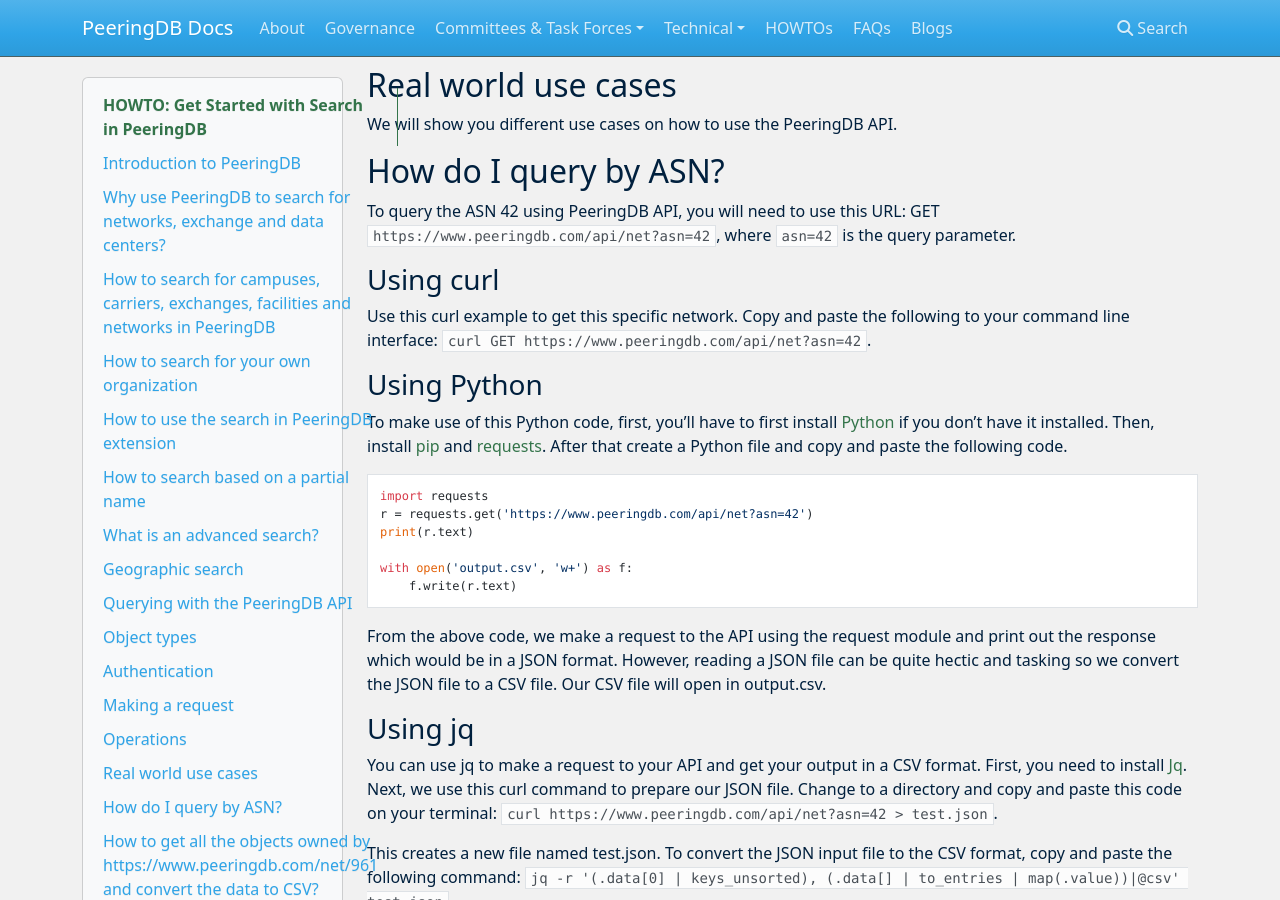
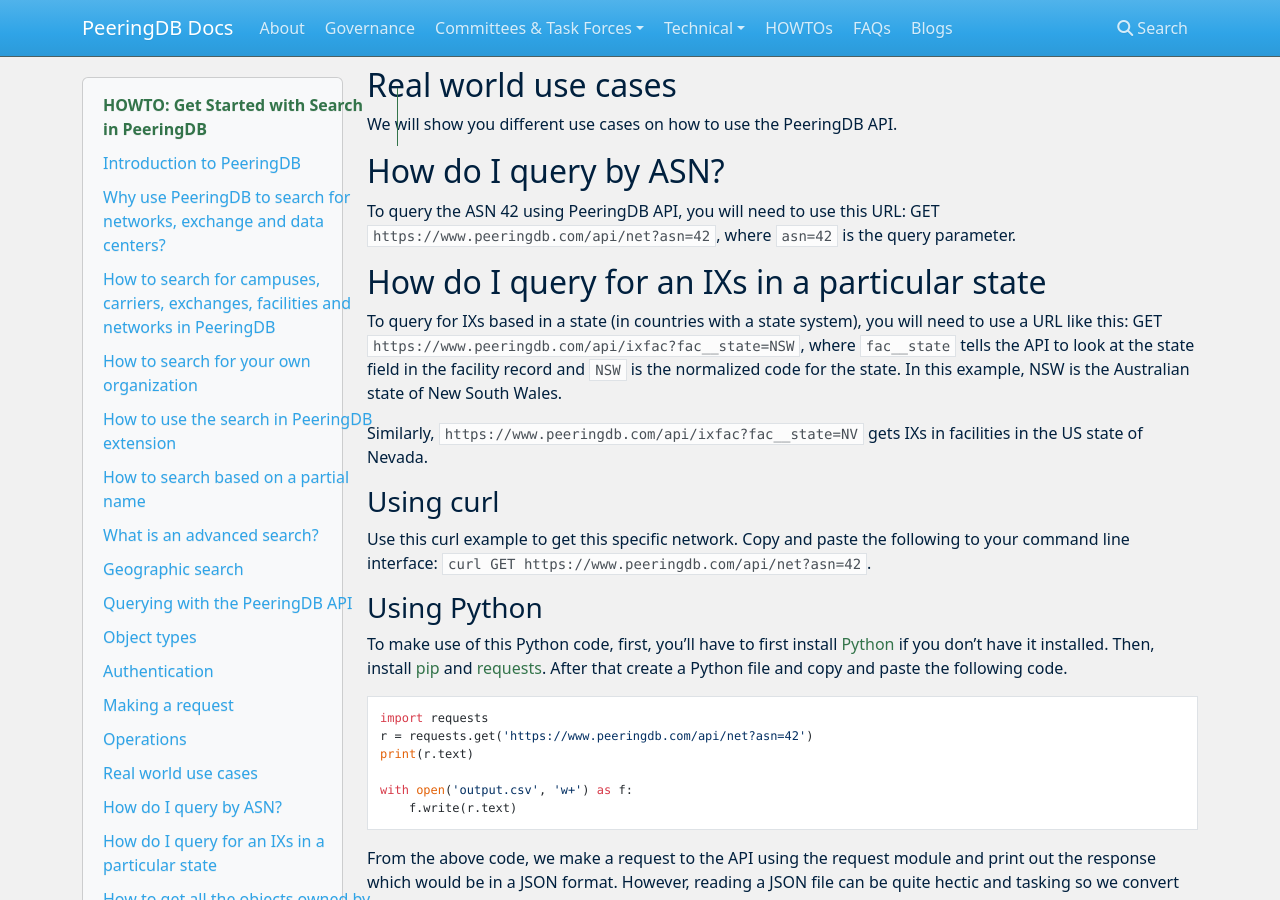
Before and after one commit to peeringdb/docs, an MkDocs documentation site: the page built from docs/howto/search.md, in a window 1280 px wide and 900 px high, scrolled down 12702 px. Built offline with MkDocs 1.6.1, drawn with Linux system fonts in a browser that asks for light colours; nearby versions of some CDN libraries.

Commit message:
PC meeting notes & search HOWTO update (#349)
1. Notes for PC's Nov 2024 meeting
2. Update to Search HOWTO, showing how to query for IXs in a given state, using the API

```diff
--- a/docs/howto/search.md
+++ b/docs/howto/search.md
@@ -282,6 +282,12 @@
 
 To query the ASN 42 using PeeringDB API, you will need to use this URL: GET `https://www.peeringdb.com/api/net?asn=42`, where `asn=42` is the query parameter.
 
+## How do I query for an IXs in a particular state
+
+To query for IXs based in a state (in countries with a state system), you will need to use a URL like this: GET `https://www.peeringdb.com/api/ixfac?fac__state=NSW`, where `fac__state` tells the API to look at the state field in the facility record and `NSW` is the normalized code for the state. In this example, NSW is the Australian state of New South Wales.
+
+Similarly, `https://www.peeringdb.com/api/ixfac?fac__state=NV` gets IXs in facilities in the US state of Nevada.
+
 ### Using curl
 
 Use this curl example to get this specific network. Copy and paste the following to your command line interface: `curl GET https://www.peeringdb.com/api/net?asn=42`.
```
Also changed, not shown: docs/committee/product/index.md (+1 -0 lines), 1 other file.
